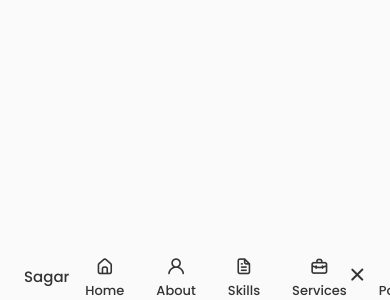
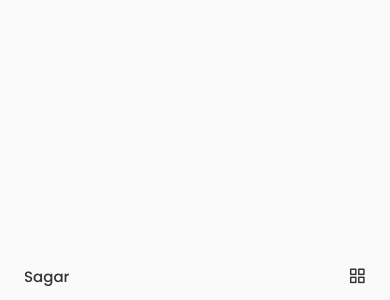
Before and after one commit to devops-sagar/knowme, a React (Create React App) app: page / in a window 390 px wide. Shown: the part 544-844 px from the top of the page. Built offline with nearby package versions, Linux system fonts and the light colour scheme.

Commit message:
working on header section

```diff
--- a/src/components/header/Header.jsx
+++ b/src/components/header/Header.jsx
@@ -1,19 +1,20 @@
-import React from 'react';
+import React, { useState } from 'react';
 import "./header.css";
 
 const Header = () => {
+  const[Toggle, showMenu] = useState(false);
   return (
     <header className="header">
       <nav className="nav container">
 
         <a href="index.html" className="nav__logo">Sagar</a>
 
-        <div className="nav__menu">
+        <div className={Toggle ? "nav__menu show__menu" : "nav__menu"}>
 
-          <ul className="nav__list grid">
+          <ul className="nav__list">
 
             <li className="nav__item">
-              <a href="#home" className="nav__link">
+              <a href="#home" className="nav__link active-link">
                 <i className="uil uil-estate nav__icon"></i> Home
               </a>
             </li>
@@ -49,10 +50,10 @@ const Header = () => {
             </li>
 
           </ul>
-          <i className="uil uil-times nav__close"></i>
+          <i className="uil uil-times nav__close" onClick={() => showMenu(!Toggle)}></i>
         </div>
 
-        <div className="nav__toggle">
+        <div className="nav__toggle" onClick={() => showMenu(!Toggle)}>
           <i className="uil uil-apps"></i>
         </div>
 
--- a/src/components/header/header.css
+++ b/src/components/header/header.css
@@ -24,8 +24,8 @@
 }
 
 .nav__list {
-  display: flex !important;
-  column-gap: 2rem !important;
+  display: flex;
+  column-gap: 2rem;
 }
 
 .nav__link {
@@ -59,9 +59,9 @@
     height: var(--header-height);
   }
 
-  .nav_menu {
+  .nav__menu {
     position: fixed;
-    bottom: 0;
+    bottom: -100%;
     left: 0;
     width: 100%;
     background-color: var(--body-color);
@@ -69,6 +69,11 @@
     box-shadow: 0 -1px 4px rgba(0, 0, 0, 0.15);
     border-radius: 1.5rem 1.5rem 0 0;
     transition: .3s;
+  }
+
+  /* show menu */
+  .show__menu {
+    bottom: 0;
   }
 
   .nav__list {
@@ -94,9 +99,25 @@
     color: var(--title-color-dark);
   }
 
+  .nav__toggle {
+    font-size: 1.1rem;
+    cursor: pointer;
+  }
+
   .nav__icon,
   .nav__close,
   .nav__toggle {
     display: block;
   }
 }
+
+@media screen and (max-width: 350px) {
+  .nav__menu {
+    padding: 2rem .25rem 4rem;
+  }
+
+  .nav__list {
+    column-gap: 0;
+  }
+
+}
```
